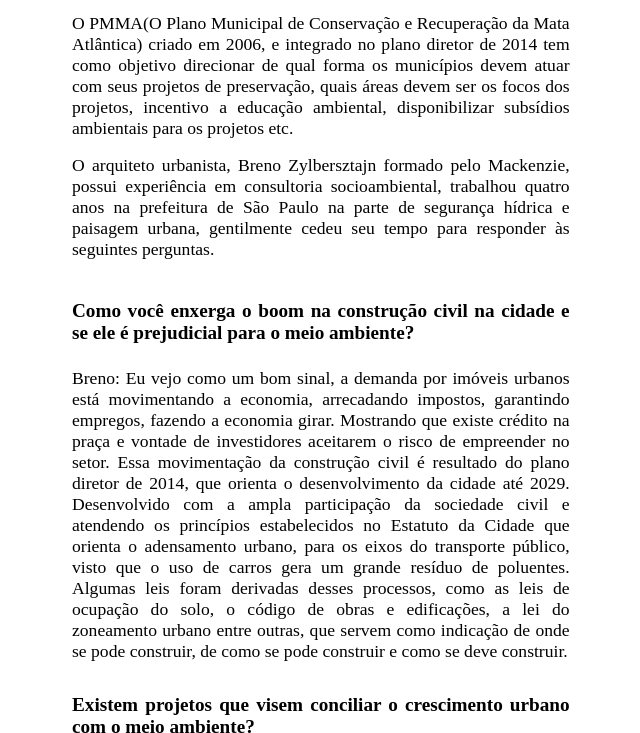
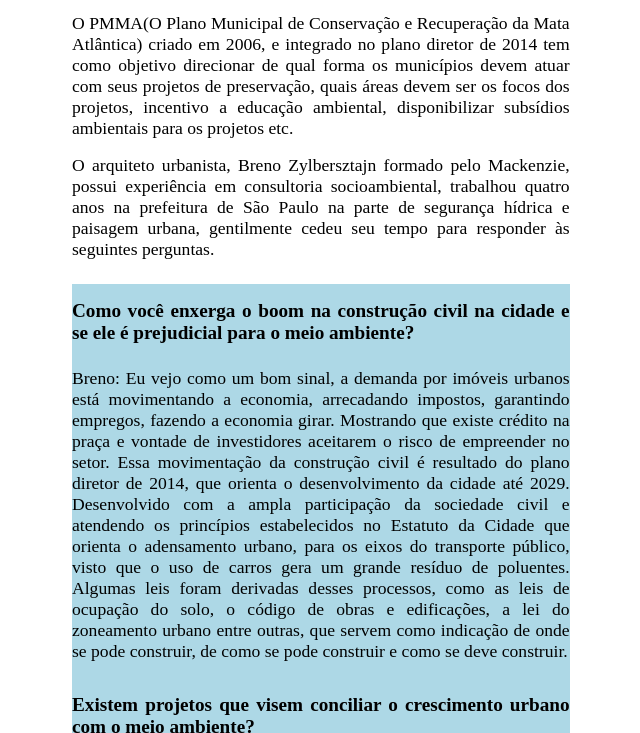
Before and after one commit to preservacaodamataatlanticaccsp/projeto-tcc, a plain HTML site: page index.html in a window 1280 px wide. Shown: the part 2067-2800 px from the top of the page, without its empty margins (184-824 px from the left). Drawn offline with Linux system fonts and the light colour scheme.

Commit message:
update css

```diff
--- a/style.css
+++ b/style.css
@@ -1,5 +1,3 @@
-@import url('https://fonts.googleapis.com/css2?family=Lexend:wght@100..900&display=swap');
-
 .primary-font {
     font-family: "Lexend", serif;
     font-optical-sizing: auto;
@@ -442,3 +440,7 @@ body:has(.sidebar-shown) {
     color: var(--highlight);
     text-decoration: underline;
 }
+
+#section-b {
+    background: lightblue;
+}
```
